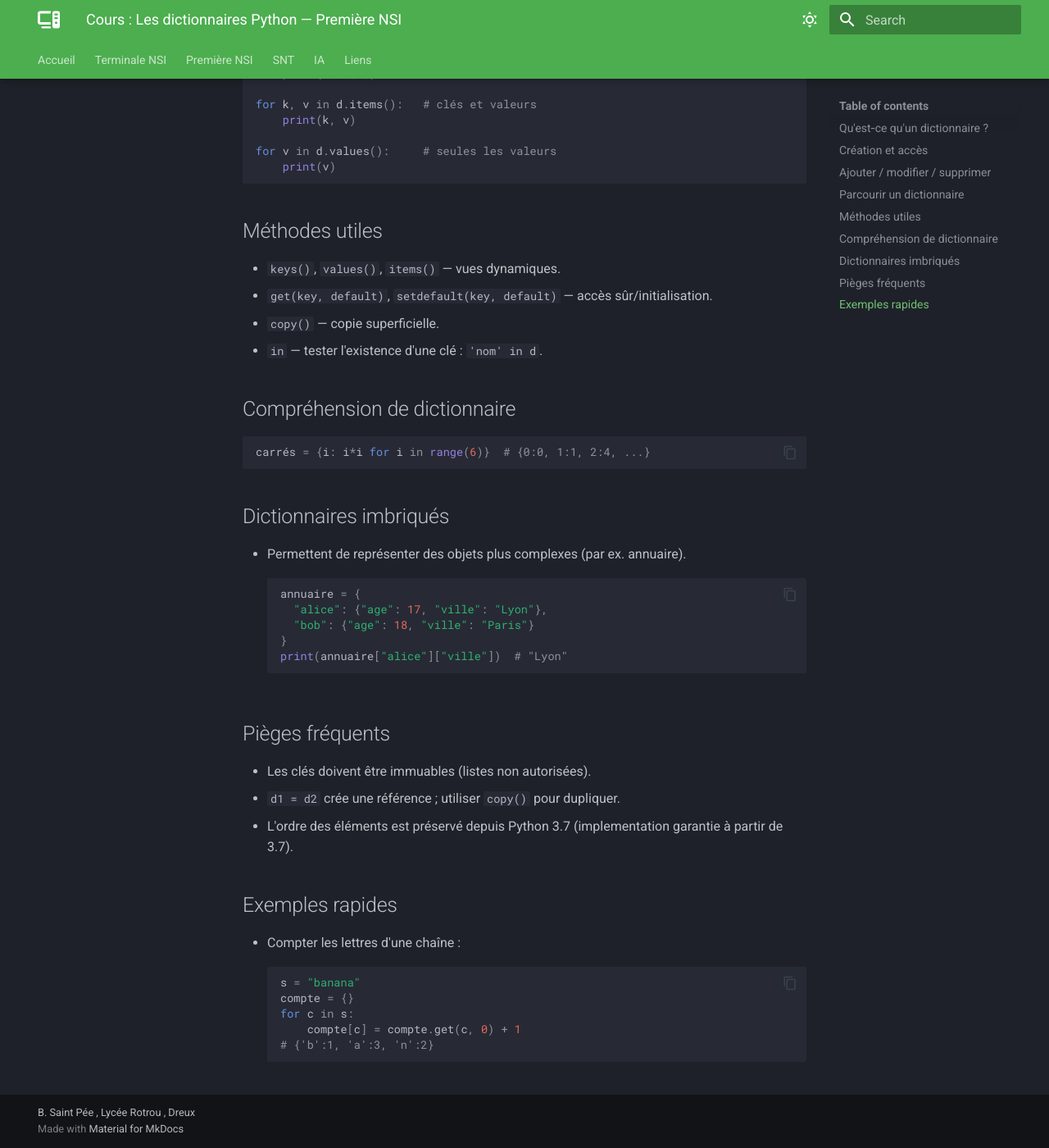
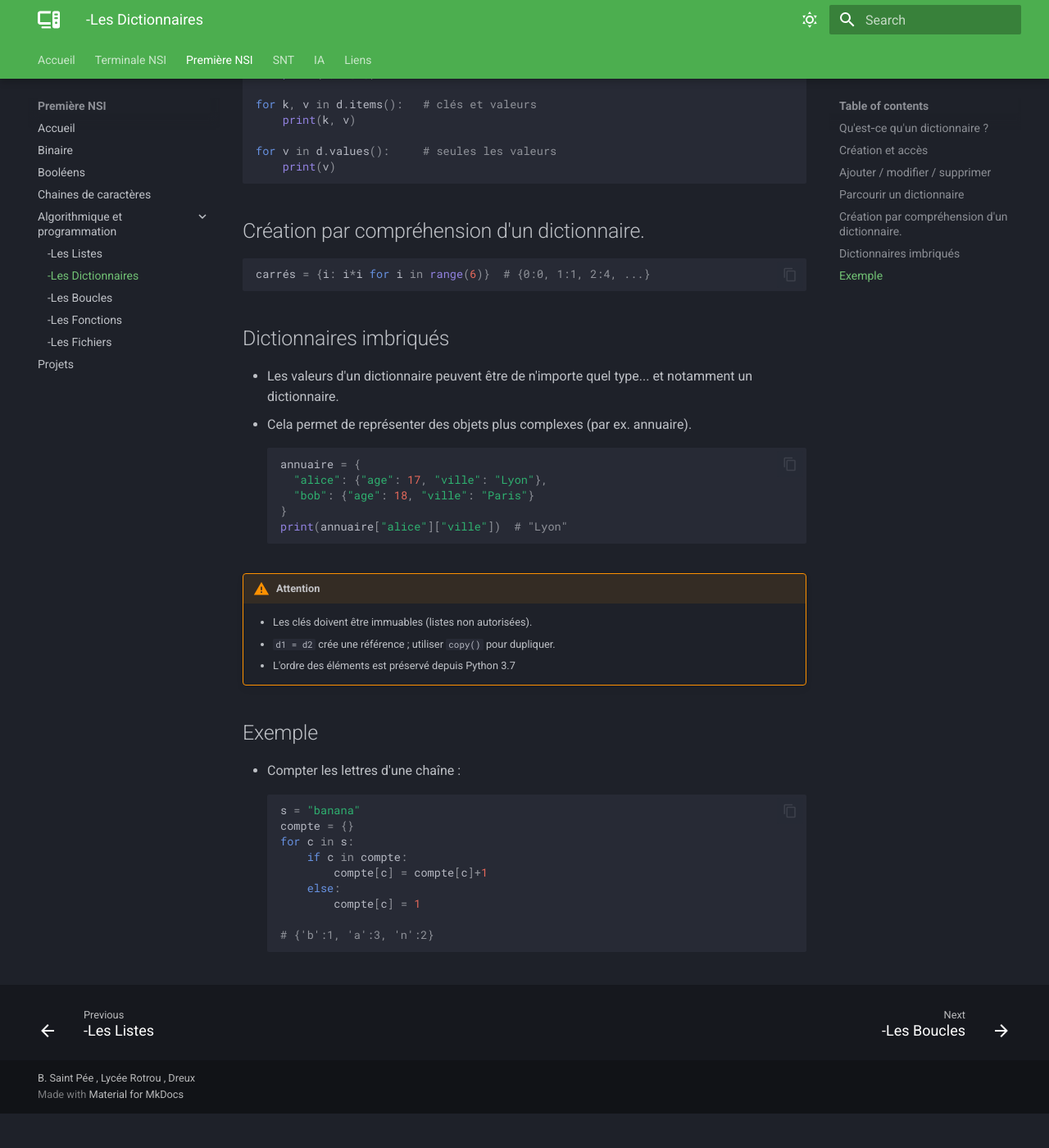
Before and after one commit to nsiRotrouDreux/site, an MkDocs documentation site: the page built from docs/Premiere NSI/algorithme et programmation/dictionnaires.md, in a window 1280 px wide and 1400 px high, scrolled down 852 px. Shown: the whole window at 82% size. Built offline with MkDocs 1.6.1 and Material for MkDocs 9.7.7, drawn with Linux system fonts in a browser that asks for light colours; after the commit the page ends 2210 px from its top, so only the background shows below that; some of the changed text lies outside the part shown.

Commit message:
premiere

````diff
--- a/docs/Premiere NSI/algorithme et programmation/dictionnaires.md
+++ b/docs/Premiere NSI/algorithme et programmation/dictionnaires.md
@@ -17,9 +17,9 @@
 ## Ajouter / modifier / supprimer
 ```python
 d["ville"] = "Paris"     # ajout ou modification
+d["age"] = 18            # modification de la valeur
 d.update({"age": 18})    # met à jour plusieurs paires
 d.pop("age")             # supprime et retourne la valeur
-d.popitem()              # supprime une paire arbitraire (LIFO depuis Python 3.7)
 del d["nom"]             # supprime la clé (KeyError si absente)
 d.clear()                # vide le dictionnaire
 ```
@@ -36,38 +36,40 @@
     print(v)
 ```
 
-## Méthodes utiles
-- `keys()`, `values()`, `items()` — vues dynamiques.
-- `get(key, default)`, `setdefault(key, default)` — accès sûr/initialisation.
-- `copy()` — copie superficielle.
-- `in` — tester l'existence d'une clé : `'nom' in d`.
 
-## Compréhension de dictionnaire
+
+## Création par compréhension d'un dictionnaire.
 ```python
 carrés = {i: i*i for i in range(6)}  # {0:0, 1:1, 2:4, ...}
 ```
 
 ## Dictionnaires imbriqués
-- Permettent de représenter des objets plus complexes (par ex. annuaire).
+- Les valeurs d'un dictionnaire peuvent être de n'importe quel type... et notamment un dictionnaire.
+- Cela permet de représenter des objets plus complexes (par ex. annuaire).
 ```python
 annuaire = {
   "alice": {"age": 17, "ville": "Lyon"},
   "bob": {"age": 18, "ville": "Paris"}
 }
 print(annuaire["alice"]["ville"])  # "Lyon"
+
 ```
 
-## Pièges fréquents
-- Les clés doivent être immuables (listes non autorisées).
-- `d1 = d2` crée une référence ; utiliser `copy()` pour dupliquer.
-- L'ordre des éléments est préservé depuis Python 3.7 (implementation garantie à partir de 3.7).
+!!! warning "Attention"
+    - Les clés doivent être immuables (listes non autorisées).
+    - `d1 = d2` crée une référence ; utiliser `copy()` pour dupliquer.
+    - L'ordre des éléments est préservé depuis Python 3.7
 
-## Exemples rapides
+## Exemple
 - Compter les lettres d'une chaîne :
 ```python
 s = "banana"
 compte = {}
 for c in s:
-    compte[c] = compte.get(c, 0) + 1
+    if c in compte:
+        compte[c] = compte[c]+1
+    else:
+        compte[c] = 1
+
 # {'b':1, 'a':3, 'n':2}
 ```
--- a/mkdocs.yml
+++ b/mkdocs.yml
@@ -53,10 +53,10 @@
         - Chaines de caractères: Premiere NSI/chaines.md
         - Algorithmique et programmation:
              -Les Listes : Premiere NSI/algorithme et programmation/listes.md
-             -Les Dictionnaires : Premiere NSI/algorithmique/dictionnaires.md
+             -Les Dictionnaires : Premiere NSI/algorithme et programmation/dictionnaires.md
              -Les Boucles : Premiere NSI/algorithme et programmation/boucles.md
              -Les Fonctions : Premiere NSI/algorithme et programmation/fonctions.md
-             -Les Fichiers : Premiere NSI/algorithmique/fichiers.md
+             -Les Fichiers : Premiere NSI/algorithme et programmation/fichiers.md
 
         - Projets: Premiere NSI/Projet/spaceInvader.md
     - SNT:
````
Also changed, not shown: docs/Premiere NSI/algorithme et programmation/fichiers.md (added, +55 -0 lines).
